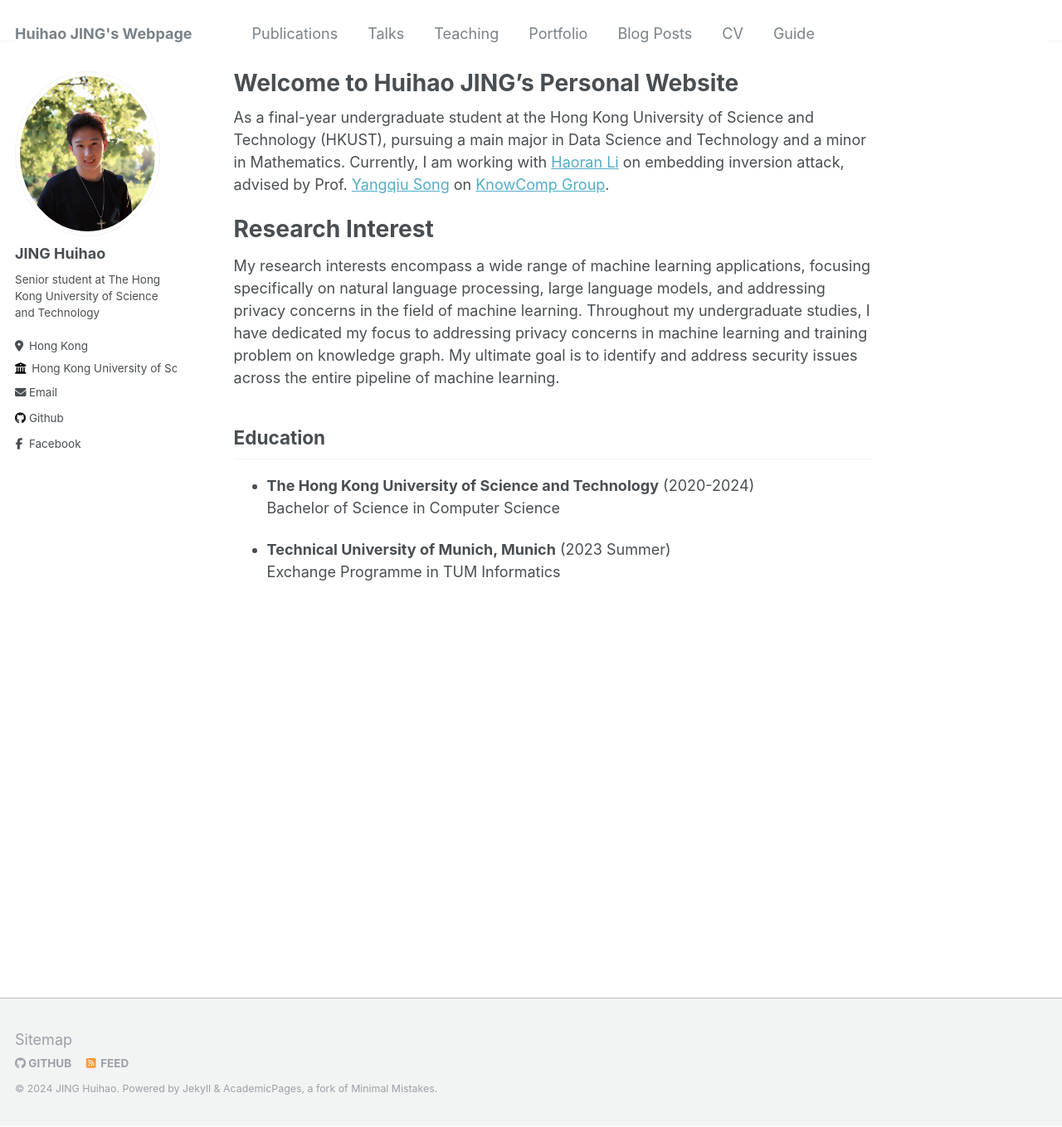
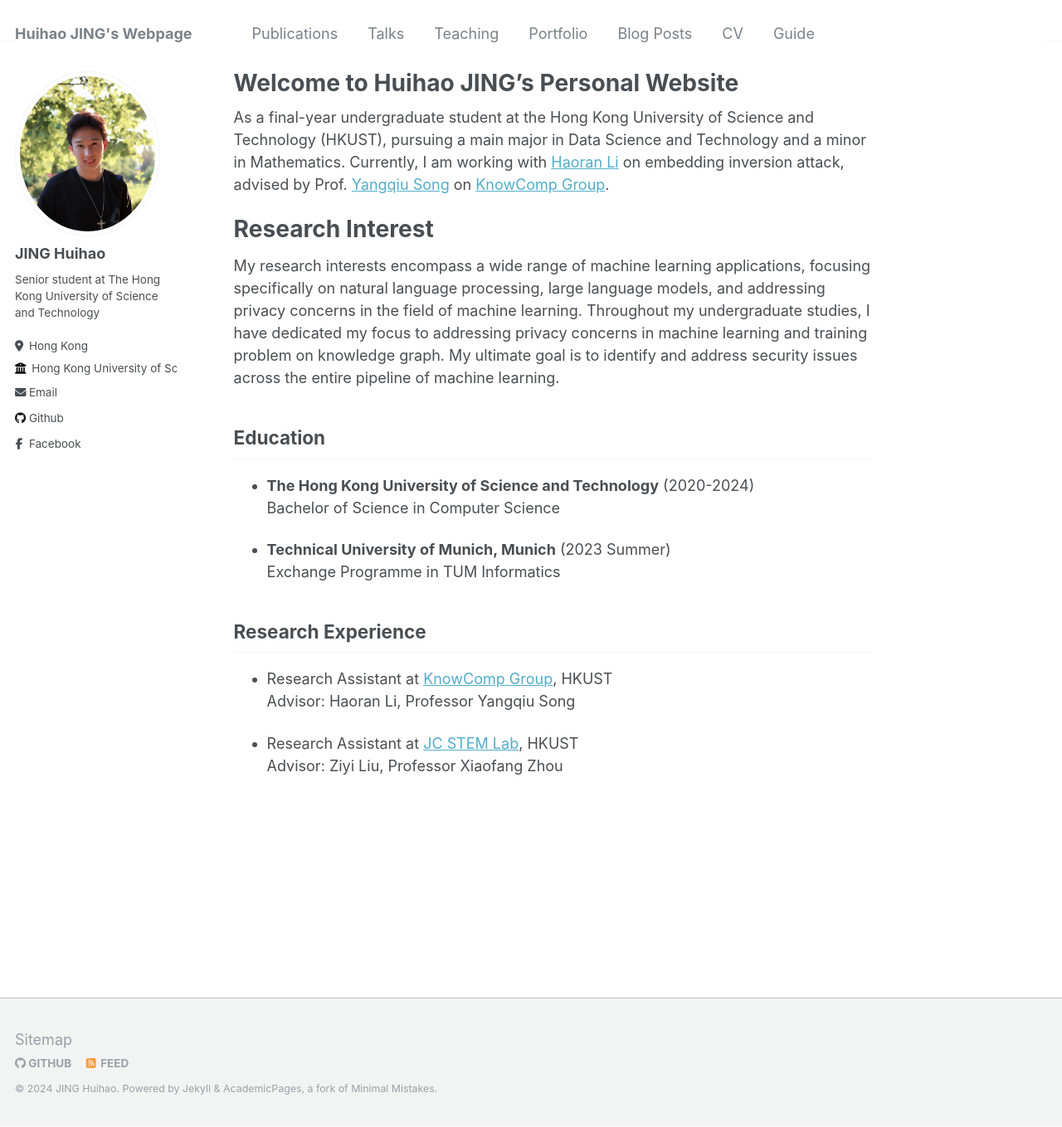
Before and after one commit to Egbertjing/Egbertjing.github.io, a Jekyll site: the page built from _pages/about.md, in a window 1280 px wide and 1359 px high. Shown: the whole window at 83% size. Built offline with Jekyll 4.4.1, drawn with Linux system fonts in a browser that asks for light colours.

Commit message:
Update about.md

```diff
--- a/_pages/about.md
+++ b/_pages/about.md
@@ -20,3 +20,18 @@ Education
 
 * **Technical University of Munich, Munich** (2023 Summer) \
   Exchange Programme in TUM Informatics
+
+Research Experience
+------
+* Research Assistant at [KnowComp Group](https://github.com/HKUST-KnowComp), HKUST \
+  Advisor: Haoran Li, Professor Yangqiu Song
+
+* Research Assistant at [JC STEM Lab](https://cse.hkust.edu.hk/dsf/), HKUST \
+  Advisor: Ziyi Liu, Professor Xiaofang Zhou
+
+<!-- Research Papers
+------
+
+* [R-Tuning: Teaching Large Language Models to Refuse Unknown Questions](https://arxiv.org/abs/2311.09677) \
+  **<ins>Hanning Zhang\*</ins>**, Shizhe Diao\*, Yong Lin\*, Yi R. Fung, Qing Lian, Xingyao Wang, Yangyi Chen, Heng Ji, Tong Zhang. (* denotes equal contribution) \
+  **ICML-2024 Submission** -->
```
